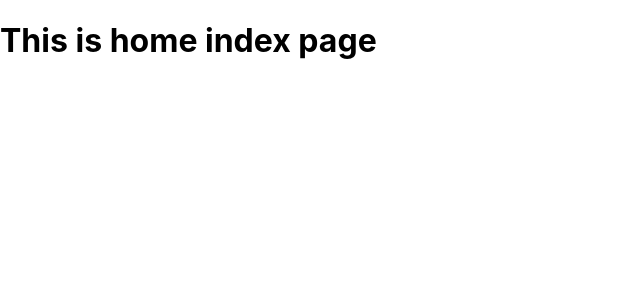
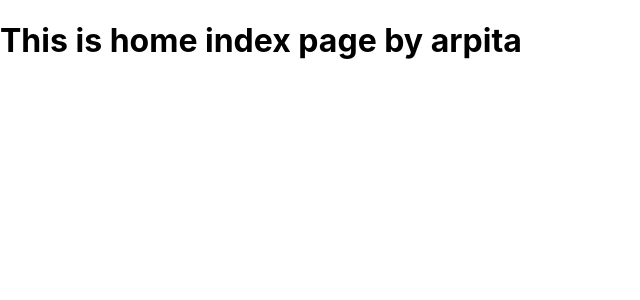
Before and after one commit to mishrarpita321/HotelManagementProject, a Next.js app: page / in a window 1280 px wide. Shown: the top 300 px of the page, without its empty margins (0-640 px from the left). Built offline with nearby package versions, Linux system fonts and the light colour scheme; no server answers.

Commit message:
test commit

```diff
--- a/src/pages/index.js
+++ b/src/pages/index.js
@@ -56,7 +56,7 @@ export default function Home() {
 
   return (
     <>
-      <h1>This is home index page</h1>
+      <h1>This is home index page by arpita</h1>
       {/* <Modal isOpen={loginModalOpen} onClose={closeLoginModal}>
         <AuthPages />
       </Modal> */}
```
Also changed, not shown: 2 other files (tests, documents, lock files or other folders).
